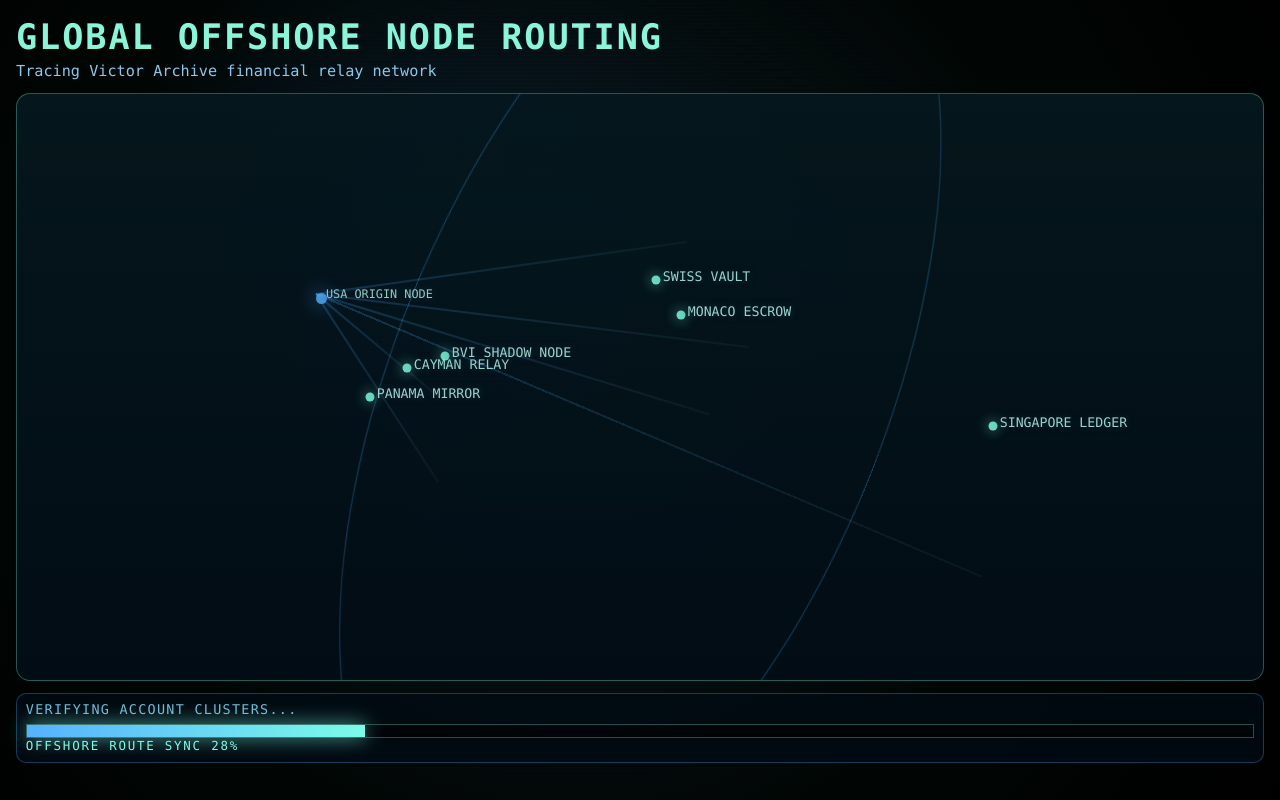
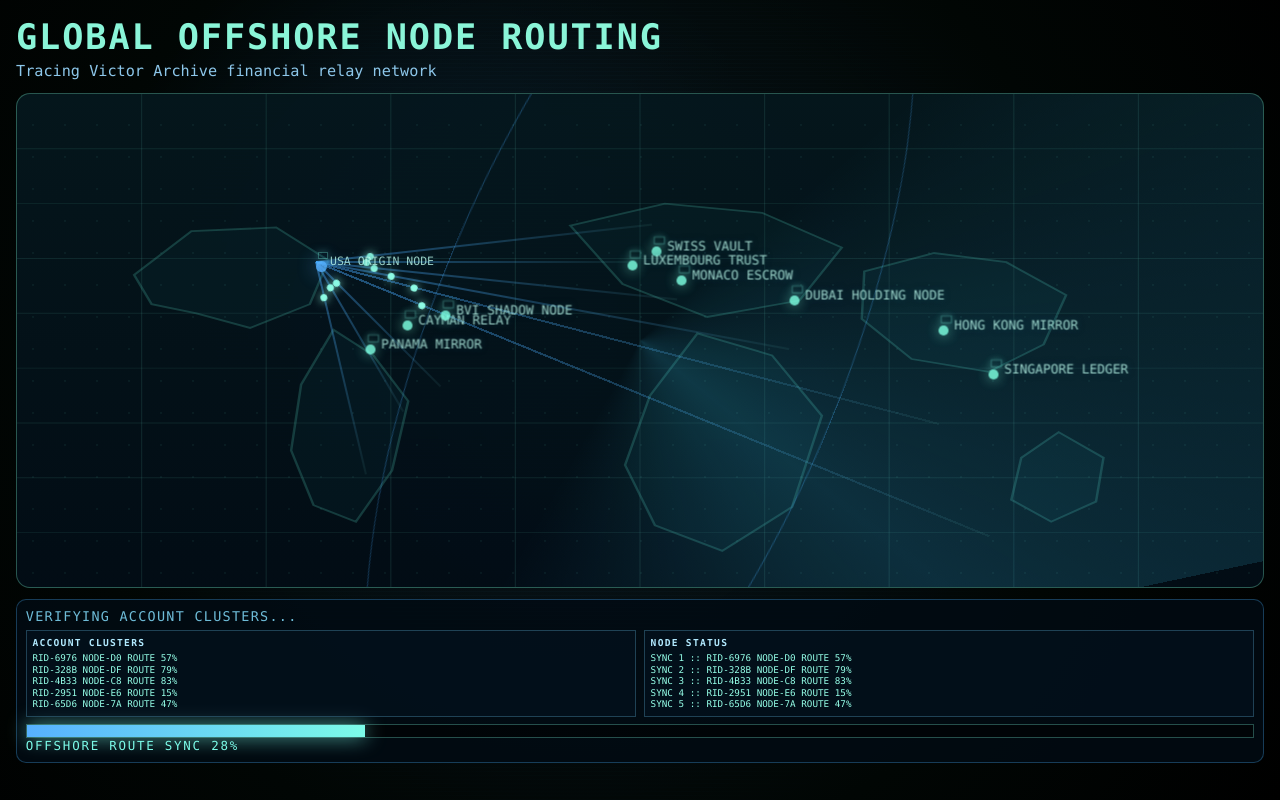
Before and after one commit to huegpx2008/victor-vault, a Next.js app: page / in a window 1280 px wide. Both pictures are taken after a click on the button "SKIP BOOT". Built offline with nearby package versions, Linux system fonts and the light colour scheme.

Commit message:
Enhance global routing screen with detailed world map network visuals

```diff
--- a/app/globals.css
+++ b/app/globals.css
@@ -382,14 +382,25 @@ button:hover { filter: brightness(1.15); }
 .map-overlay > p { margin: 0.3rem 0 0.8rem; color: #8dc7ea; font-size: clamp(0.7rem, 2.8vw, 0.95rem); }
 .map-grid { height: calc(100vh - 130px); display: grid; grid-template-rows: 1fr auto; gap: 0.7rem; }
 .map-globe { position: relative; border: 1px solid rgba(128, 255, 212, 0.3); border-radius: 14px; background: linear-gradient(180deg, rgba(5, 24, 30, 0.92), rgba(2, 13, 22, 0.94)); overflow: hidden; }
+.world-svg { position: absolute; inset: 0; width: 100%; height: 100%; opacity: 0.55; }
+.lat-lines line { stroke: rgba(112, 218, 199, 0.2); stroke-width: 1; }
+.continent-lines path { fill: rgba(17, 74, 82, 0.24); stroke: rgba(100, 246, 221, 0.34); stroke-width: 2; }
 .map-ring { position: absolute; inset: 8% 8%; border: 1px solid rgba(69, 168, 255, 0.3); border-radius: 50%; animation: radarSpin 9s linear infinite; }
-.map-node { position: absolute; width: 8px; height: 8px; border-radius: 50%; background: #7effe1; box-shadow: 0 0 11px rgba(126, 255, 225, 0.8); animation: pulseNode 1.3s ease-in-out infinite; }
+.scan-sweep { position: absolute; inset: -20%; background: conic-gradient(from 240deg, transparent, rgba(62, 213, 255, 0.17), transparent 45%); animation: radarSpin 6s linear infinite; }
+.map-node { position: absolute; width: 9px; height: 9px; border-radius: 50%; background: #7effe1; box-shadow: 0 0 11px rgba(126, 255, 225, 0.8); animation: pulseNode 1.3s ease-in-out infinite; z-index: 3; }
 .map-node.origin { background: #57b1ff; width: 11px; height: 11px; box-shadow: 0 0 20px rgba(87, 177, 255, 0.95); animation-duration: 0.7s; }
-.map-node span { position: absolute; left: 10px; top: -6px; font-size: clamp(0.56rem, 2.1vw, 0.74rem); white-space: nowrap; color: #baf8ea; text-shadow: 0 0 8px #183f4f; }
-.route { position: absolute; left: 24%; top: 34%; height: 2px; transform-origin: left center; background: linear-gradient(90deg, rgba(69, 168, 255, 0.9), rgba(124, 251, 232, 0.15)); animation: routeFlash 1.4s linear infinite; }
-.route.r1 { width: 13%; transform: rotate(40deg); }.route.r2 { width: 30%; transform: rotate(-8deg); }.route.r3 { width: 18%; transform: rotate(57deg); }.route.r4 { width: 58%; transform: rotate(23deg); }.route.r5 { width: 35%; transform: rotate(7deg); }.route.r6 { width: 33%; transform: rotate(17deg); }
+.map-node em { position: absolute; left: 14px; top: -7px; font-style: normal; font-size: clamp(0.5rem, 2vw, 0.72rem); white-space: nowrap; color: #baf8ea; text-shadow: 0 0 8px #183f4f; }
+.server-box { position: absolute; width: 10px; height: 7px; left: 2px; top: -9px; border: 1px solid #7cfbe8; box-shadow: 0 0 7px rgba(124, 251, 232, 0.8); animation: blinkBox 0.9s steps(2) infinite; }
+.route-wrap { position: absolute; height: 2px; transform-origin: left center; z-index: 2; }
+.route-line { position: absolute; inset: 0; background: linear-gradient(90deg, rgba(69, 168, 255, 0.95), rgba(124, 251, 232, 0.12)); transform-origin: left center; animation: routeGrow 1.2s ease-out forwards, routeFlash 1.4s linear infinite 1.2s; }
+.packet { position: absolute; top: -2px; width: 7px; height: 7px; border-radius: 50%; background: #8fffe7; box-shadow: 0 0 9px rgba(143, 255, 231, 0.9); animation: packetMove 1.3s linear infinite; }
+.data-particles { position: absolute; inset: 0; background-image: radial-gradient(circle, rgba(124, 251, 232, 0.3) 1px, transparent 1px); background-size: 32px 32px; opacity: 0.18; animation: drift 6s linear infinite; }
 .map-terminal { border: 1px solid rgba(74, 180, 255, 0.3); background: rgba(2, 12, 20, 0.8); border-radius: 10px; padding: 0.55rem; }
 .map-status { margin: 0 0 0.4rem; color: #84dfff; letter-spacing: 0.08rem; font-size: clamp(0.64rem, 2.4vw, 0.84rem); animation: pulseWarn 0.75s linear infinite; }
+.map-side-panels { display: grid; grid-template-columns: repeat(2, minmax(0, 1fr)); gap: 0.5rem; margin-bottom: 0.45rem; }
+.map-side-panels div { border: 1px solid rgba(115, 211, 255, 0.26); background: rgba(4, 18, 32, 0.62); padding: 0.35rem; min-height: 80px; }
+.map-side-panels h3 { margin: 0 0 0.25rem; font-size: 0.6rem; color: #b2eaff; letter-spacing: 0.08rem; }
+.map-side-panels p { margin: 0; font-size: 0.58rem; line-height: 1.25; color: #95ffe8; }
 .map-progress { background: linear-gradient(90deg, #57b1ff, #7cfbe8); box-shadow: 0 0 20px rgba(124, 251, 232, 0.7); }
 
 @keyframes redPulse { 0%,100% { box-shadow: inset 0 0 120px rgba(255, 30, 50, 0.2); } 50% { box-shadow: inset 0 0 220px rgba(255, 30, 50, 0.45); } }
@@ -400,3 +411,13 @@ button:hover { filter: brightness(1.15); }
 @keyframes pulseNode { 0%,100% { transform: scale(1); opacity: 0.8; } 50% { transform: scale(1.6); opacity: 1; } }
 @keyframes routeFlash { 0% { opacity: 0.25; } 50% { opacity: 1; } 100% { opacity: 0.25; } }
 @keyframes radarSpin { from { transform: rotate(0deg); } to { transform: rotate(360deg); } }
+@keyframes routeGrow { from { transform: scaleX(0); opacity: 0; } to { transform: scaleX(1); opacity: 1; } }
+@keyframes packetMove { from { left: 0; opacity: 0; } 10% { opacity: 1; } to { left: calc(100% - 6px); opacity: 0.7; } }
+@keyframes blinkBox { 0%, 100% { opacity: 0.4; } 50% { opacity: 1; } }
+@keyframes drift { from { transform: translateY(0); } to { transform: translateY(32px); } }
+
+@media (max-width: 820px) {
+  .map-grid { height: calc(100vh - 120px); grid-template-rows: 1fr auto; }
+  .map-side-panels { grid-template-columns: 1fr; }
+  .map-node em { max-width: 110px; overflow: hidden; text-overflow: ellipsis; }
+}
--- a/app/page.js
+++ b/app/page.js
@@ -27,13 +27,16 @@ const mapStatuses = [
   'NODE CHAIN SYNCHRONIZED...'
 ];
 const mapNodes = [
-  { label: 'USA ORIGIN NODE', left: '24%', top: '34%' },
-  { label: 'CAYMAN RELAY', left: '31%', top: '46%' },
-  { label: 'SWISS VAULT', left: '51%', top: '31%' },
-  { label: 'PANAMA MIRROR', left: '28%', top: '51%' },
-  { label: 'SINGAPORE LEDGER', left: '78%', top: '56%' },
-  { label: 'MONACO ESCROW', left: '53%', top: '37%' },
-  { label: 'BVI SHADOW NODE', left: '34%', top: '44%' }
+  { label: 'USA ORIGIN NODE', left: 24, top: 34, origin: true },
+  { label: 'CAYMAN RELAY', left: 31, top: 46 },
+  { label: 'SWISS VAULT', left: 51, top: 31 },
+  { label: 'PANAMA MIRROR', left: 28, top: 51 },
+  { label: 'SINGAPORE LEDGER', left: 78, top: 56 },
+  { label: 'MONACO ESCROW', left: 53, top: 37 },
+  { label: 'BVI SHADOW NODE', left: 34, top: 44 },
+  { label: 'DUBAI HOLDING NODE', left: 62, top: 41 },
+  { label: 'LUXEMBOURG TRUST', left: 49, top: 34 },
+  { label: 'HONG KONG MIRROR', left: 74, top: 47 }
 ];
 const introPrefixes = ['SYS', 'NODE', 'ARC', 'BIO', 'NFC', 'VX'];
 const destructStages = ['PURGING VICTOR ARCHIVE INDEX...', 'DELETING OFFSHORE NODE MAP...', 'WIPING CRIMINAL LEDGER CACHE...', 'SCRAMBLING BIOMETRIC KEY...', 'DESTROYING INHERITANCE ACCESS TOKEN...', 'SEALING DEAD MAN SWITCH...'];
@@ -51,6 +54,7 @@ export default function Home() {
   const [typedLine, setTypedLine] = useState('');
   const [warningLine, setWarningLine] = useState(introWarnings[0]);
   const [mapStatus, setMapStatus] = useState(mapStatuses[0]);
+  const [mapPanelLogs, setMapPanelLogs] = useState(() => Array.from({ length: 8 }, (_, i) => `RID-${hexChunk(4)} CLUSTER-${i + 11} ONLINE`));
   const [bootIndex, setBootIndex] = useState(0);
   const [handshake, setHandshake] = useState(0);
   const [bootComplete, setBootComplete] = useState(false);
@@ -142,6 +146,7 @@ export default function Home() {
     }, 90);
     const statusTimer = setInterval(() => {
       setMapStatus(mapStatuses[Math.floor(Math.random() * mapStatuses.length)]);
+      setMapPanelLogs((prev) => [...prev.slice(-10), `RID-${hexChunk(4)} NODE-${hexChunk(2)} ROUTE ${Math.floor(Math.random() * 100)}%`]);
       playTone(880 + Math.random() * 180, 0.05, 0.01, 'triangle');
     }, 550);
     return () => { clearInterval(progressTimer); clearInterval(statusTimer); };
@@ -296,12 +301,43 @@ export default function Home() {
           <p>Tracing Victor Archive financial relay network</p>
           <div className="map-grid">
             <div className="map-globe">
+              <svg className="world-svg" viewBox="0 0 1000 540" preserveAspectRatio="none" aria-hidden="true">
+                <g className="lat-lines">
+                  {[60, 120, 180, 240, 300, 360, 420, 480].map((y) => <line key={`lat-${y}`} x1="0" y1={y} x2="1000" y2={y} />)}
+                  {[100, 200, 300, 400, 500, 600, 700, 800, 900].map((x) => <line key={`lon-${x}`} x1={x} y1="0" x2={x} y2="540" />)}
+                </g>
+                <g className="continent-lines">
+                  <path d="M94 198 L140 150 L208 146 L250 182 L235 230 L187 256 L144 240 L108 230 Z" />
+                  <path d="M254 258 L286 286 L314 336 L301 412 L272 468 L238 450 L220 390 L228 318 Z" />
+                  <path d="M444 144 L520 120 L598 130 L662 168 L628 226 L554 244 L486 208 Z" />
+                  <path d="M546 262 L606 286 L646 352 L622 452 L566 500 L512 472 L488 406 L508 330 Z" />
+                  <path d="M680 194 L736 174 L794 184 L842 220 L824 274 L780 304 L718 290 L678 246 Z" />
+                  <path d="M836 370 L872 398 L866 446 L830 468 L798 444 L806 398 Z" />
+                </g>
+              </svg>
               <div className="map-ring" />
-              {mapNodes.map((node, index) => <div key={node.label} className={`map-node ${index === 0 ? 'origin' : ''}`} style={{ left: node.left, top: node.top }}><span>{node.label}</span></div>)}
-              <div className="route r1" /><div className="route r2" /><div className="route r3" /><div className="route r4" /><div className="route r5" /><div className="route r6" />
+              <div className="scan-sweep" />
+              {mapNodes.filter((n) => !n.origin).map((node, index) => {
+                const dx = node.left - mapNodes[0].left;
+                const dy = node.top - mapNodes[0].top;
+                const distance = Math.sqrt((dx ** 2) + (dy ** 2));
+                const angle = Math.atan2(dy, dx) * (180 / Math.PI);
+                return (
+                  <div key={`${node.label}-route`} className="route-wrap" style={{ left: `${mapNodes[0].left}%`, top: `${mapNodes[0].top}%`, width: `${distance}%`, transform: `rotate(${angle}deg)`, animationDelay: `${index * 0.35}s` }}>
+                    <span className="route-line" />
+                    <span className="packet" />
+                  </div>
+                );
+              })}
+              {mapNodes.map((node, index) => <div key={node.label} className={`map-node ${node.origin ? 'origin' : ''}`} style={{ left: `${node.left}%`, top: `${node.top}%` }}><span className="server-box" /><em>{node.label}</em></div>)}
+              <div className="data-particles" />
             </div>
             <div className="map-terminal">
               <p className="map-status">{mapStatus}</p>
+              <div className="map-side-panels">
+                <div><h3>ACCOUNT CLUSTERS</h3>{mapPanelLogs.slice(-5).map((line, idx) => <p key={`a-${idx}`}>{line}</p>)}</div>
+                <div><h3>NODE STATUS</h3>{mapPanelLogs.slice(-5).map((line, idx) => <p key={`b-${idx}`}>SYNC {idx + 1} :: {line}</p>)}</div>
+              </div>
               <div className="intro-progress-wrap"><div className="intro-progress-bar map-progress" style={{ width: `${mapProgress}%` }} /></div>
               <p className="intro-progress-label">OFFSHORE ROUTE SYNC {mapProgress}%</p>
             </div>
```
